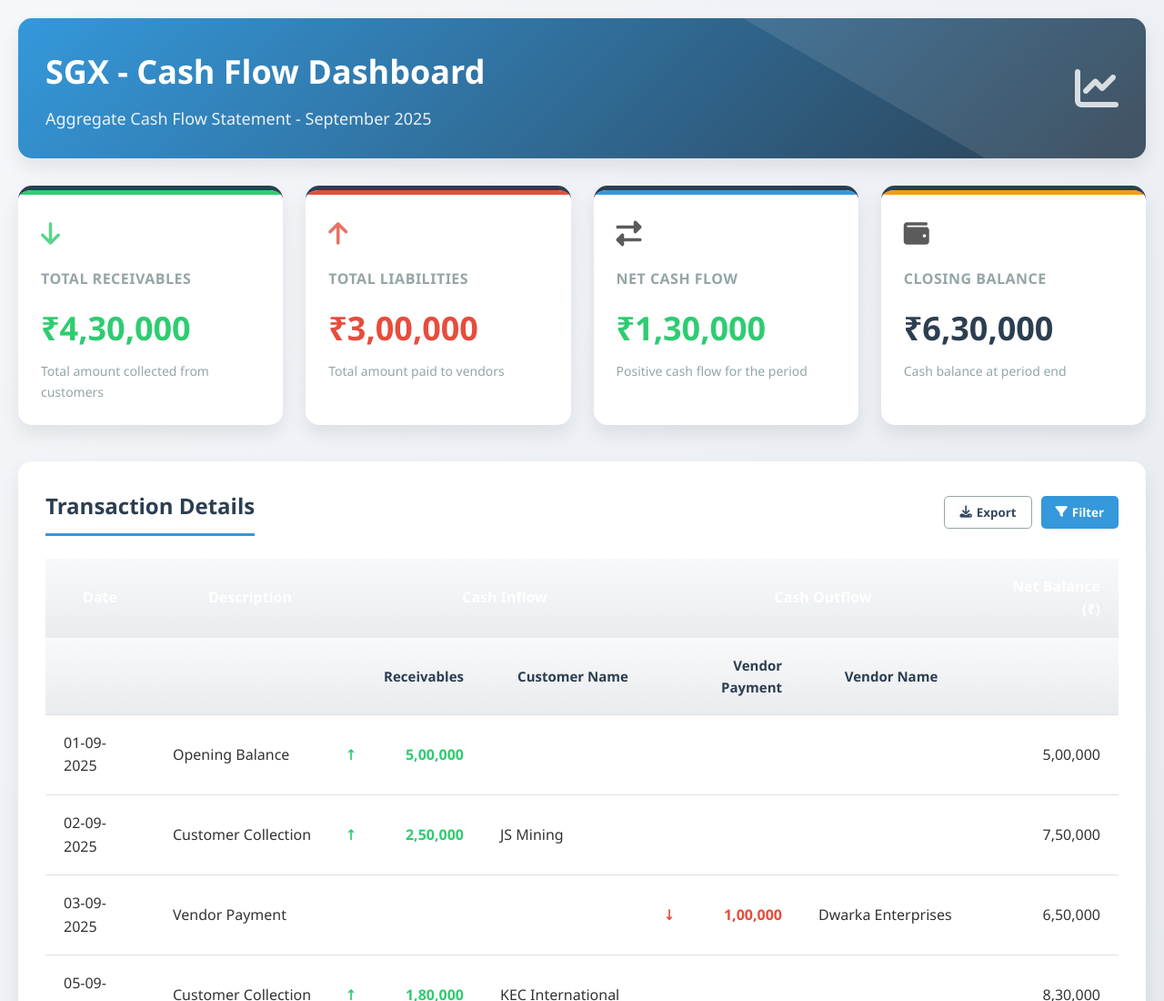
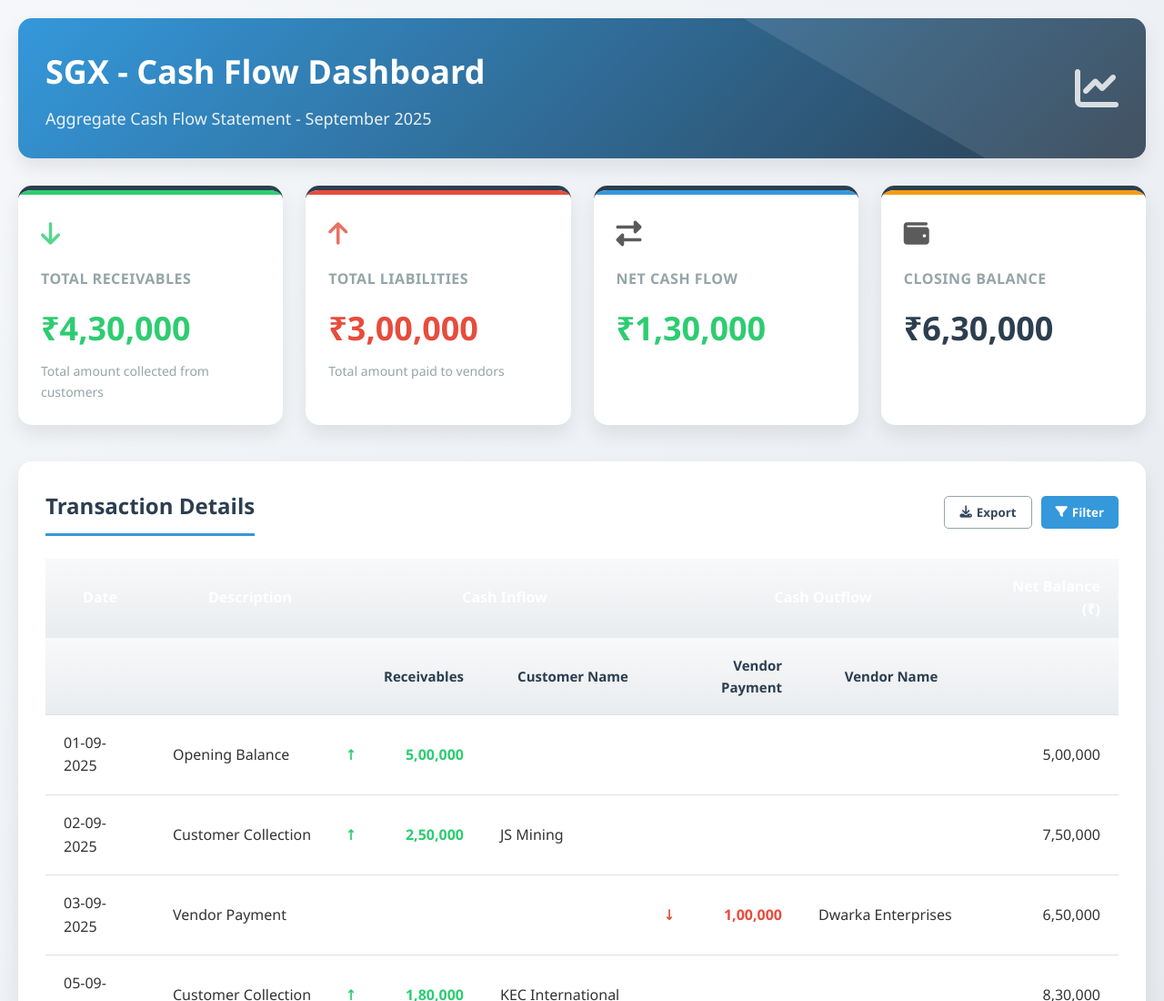
Before and after one commit to WillpackPrasanta/Cash_flow_Dashbaord, a plain HTML site: page index.html in a window 1280 px wide. Shown: the top 1100 px of the page at 91% size. Drawn offline with Linux system fonts and the light colour scheme.

Commit message:
Update index.html

```diff
--- a/index.html
+++ b/index.html
@@ -424,7 +424,6 @@
                 </div>
                 <div class="card-title">Net Cash Flow</div>
                 <div class="card-value positive">₹1,30,000</div>
-                <div class="card-description">Positive cash flow for the period</div>
             </div>
             <div class="summary-card">
                 <div class="card-icon">
@@ -432,7 +431,6 @@
                 </div>
                 <div class="card-title">Closing Balance</div>
                 <div class="card-value neutral">₹6,30,000</div>
-                <div class="card-description">Cash balance at period end</div>
             </div>
         </div>
 
```
